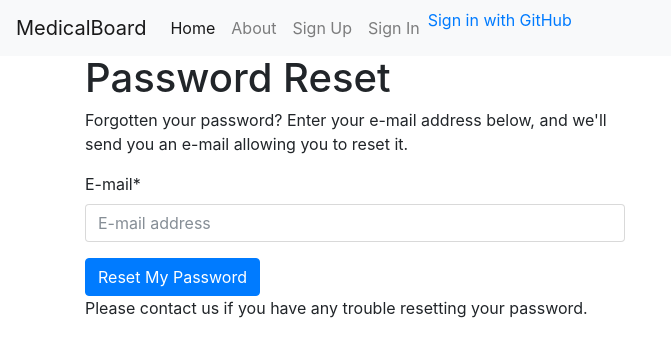
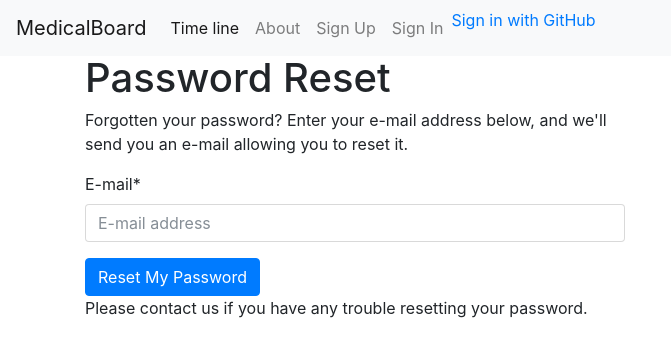
Before and after one commit to japrogramer/BoardStream, a Django app: page /accounts/password/reset/ in a window 1280 px wide. Shown: the top 357 px of the page, without its empty margins (0-671 px from the left). Run offline with Django 3.2, Linux system fonts and the light colour scheme; parts of the project's set-up code (start-up, migrations or seed data) failed here and were passed over; some libraries are stand-ins or nearby versions.

Commit message:
Created route for timeline and fixed path to templates

```diff
--- a/medicalboard/templates/base.html
+++ b/medicalboard/templates/base.html
@@ -37,12 +37,12 @@
         <button class="navbar-toggler navbar-toggler-right" type="button" data-toggle="collapse" data-target="#navbarSupportedContent" aria-controls="navbarSupportedContent" aria-expanded="false" aria-label="Toggle navigation">
           <span class="navbar-toggler-icon"></span>
         </button>
-        <a class="navbar-brand" href="{% url 'home' %}">MedicalBoard</a>
+        <a class="navbar-brand" href="{% url 'timeline_feed' %}">MedicalBoard</a>
 
         <div class="collapse navbar-collapse" id="navbarSupportedContent">
           <ul class="navbar-nav mr-auto">
             <li class="nav-item active">
-              <a class="nav-link" href="{% url 'home' %}">Home <span class="sr-only">(current)</span></a>
+              <a class="nav-link" href="{% url 'timeline_feed' %}">Time line <span class="sr-only">(current)</span></a>
             </li>
             <li class="nav-item">
               <a class="nav-link" href="{% url 'about' %}">About</a>
--- a/medicalboard/users/views.py
+++ b/medicalboard/users/views.py
@@ -55,10 +55,11 @@ class UserListView(LoginRequiredMixin, ListView):
 
 
 class TimelineView(CreateView):
+    # might have to move this view to Panels
     fields= ['text']
     model = Panel
     success_url = reverse_lazy('timeline_feed')
-    template_name = 'stream_panel/timeline.html'
+    template_name = 'users/stream/timeline.html'
 
     def form_valid(self, form):
         form.instance.user = self.request.user
@@ -99,7 +100,7 @@ class UnfollowView(DeleteView):
 
 
 class DiscoverView(TemplateView):
-    template_name = 'stream_panel/follow_form.html'
+    template_name = 'users/streams/follow_form.html'
 
     def get_context_data(self):
         context = super(DiscoverView, self).get_context_data()
```
Also changed, not shown: medicalboard/stream_panel/models.py (+21 -0 lines).
